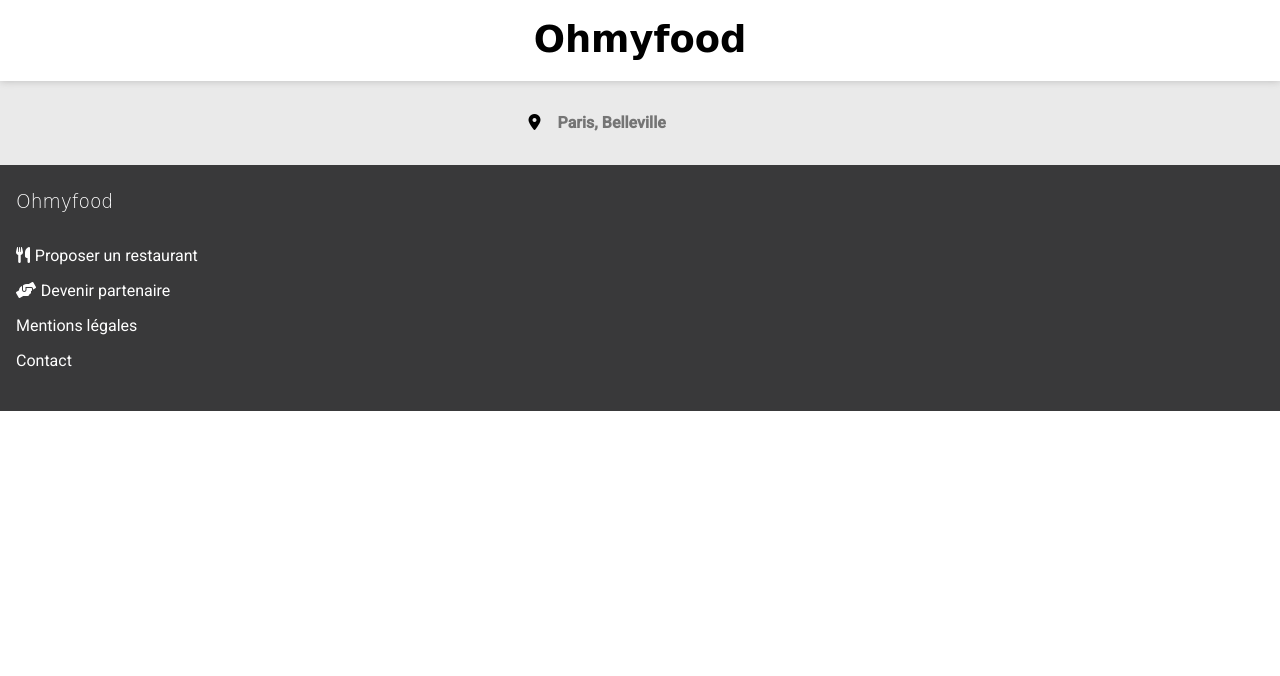
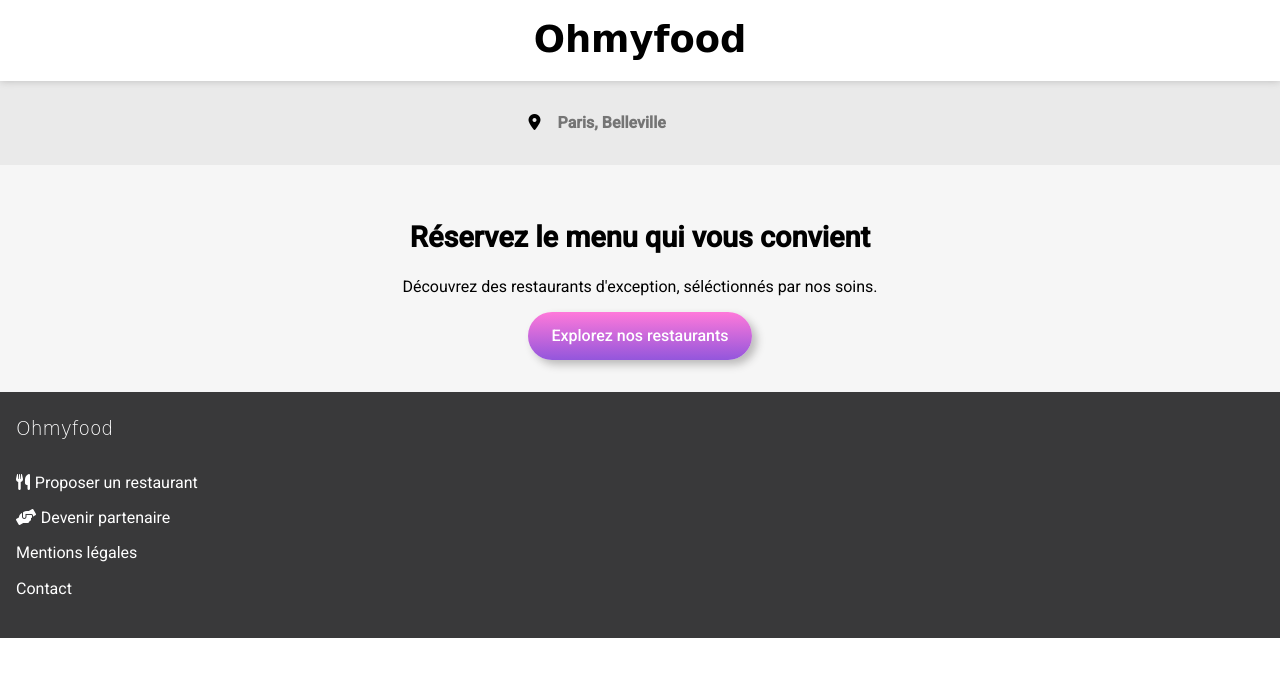
Before and after one commit to AudreyRnn/AudreyRannou_3_21102021, a plain HTML site: page index.html in a window 1280 px wide. Drawn offline with Linux system fonts and the light colour scheme; a web font is replaced by a local one.

Commit message:
ajout de la section explorer et bouton

```diff
--- a/css/style.css
+++ b/css/style.css
@@ -64,7 +64,37 @@ header > h1 {
   font-weight: 700;
   padding: 0.5rem;
 }
-
+/** Présentation ohmyfood**/
+.presentation {
+  flex-direction: column;
+  align-items: center;
+  justify-content: center;
+  background-color: #f6f6f6;
+  padding: 2rem;
+}
+.presentation__text {
+  text-align: center;
+}
+/** bouton explorer**/
+.btn__primary {
+  width: 14rem;
+  height: 3rem;
+  border-radius: 3rem;
+  justify-content: center;
+  align-items: center;
+  background: linear-gradient(#ff79da, #9356dc);
+  border: none;
+  color: #ffffff;
+  font-weight: 500;
+  box-shadow: 0.3rem 0.3rem 0.5rem #bbbaba;
+  transition: opacity 250ms, box-shadow 250ms;
+  opacity: 1;
+}
+.btn__primary:hover {
+  cursor: pointer;
+  opacity: 0.8;
+  box-shadow: 0.3rem 0.5rem 0.5rem #bbbaba;
+}
 
 
 /** footer**/
--- a/index.html
+++ b/index.html
@@ -35,7 +35,14 @@
           />
         </form>
       </div>
-
+    <section class="presentation flex">
+         <div class="presentation__text"> <h2 class=title__home>Réservez le menu qui vous convient</h2>
+          <p>Découvrez des restaurants d'exception, séléctionnés par nos soins.</p>
+          </div>
+            <div class="presentation__btn">
+             <button class="btn__primary" type="button">Explorez nos restaurants</button>
+            </div>
+      </section>
     </main>
     <footer class="flex">
       <h3><a href="#">Ohmyfood</a></h3>
```
Also changed, not shown: README.md (added).
